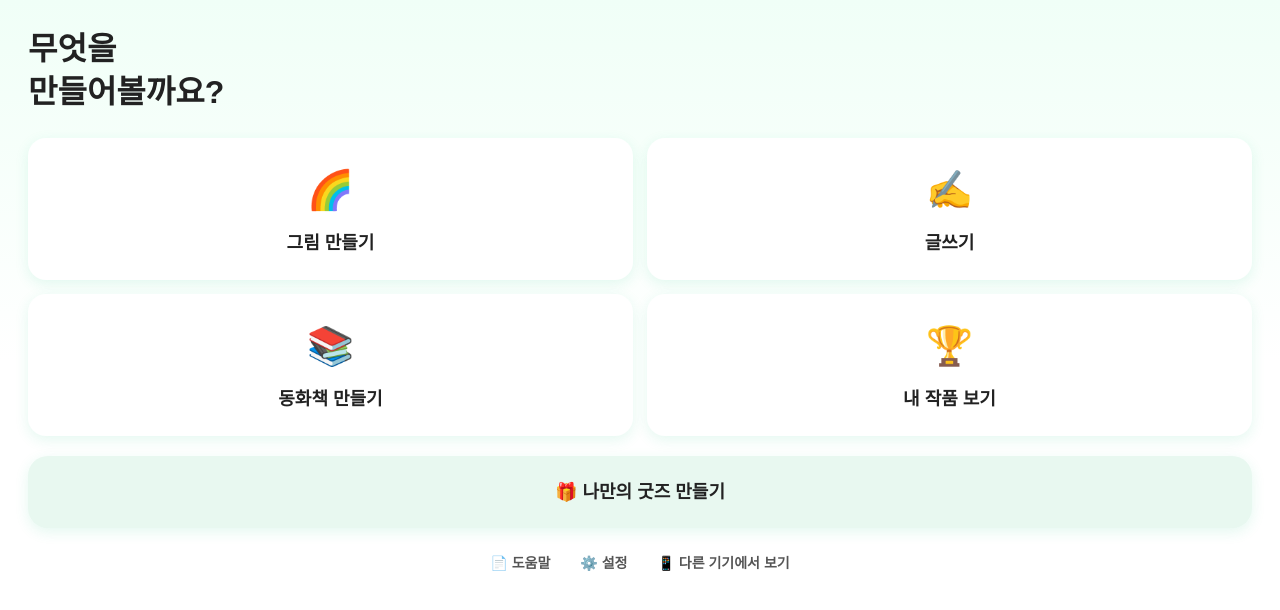
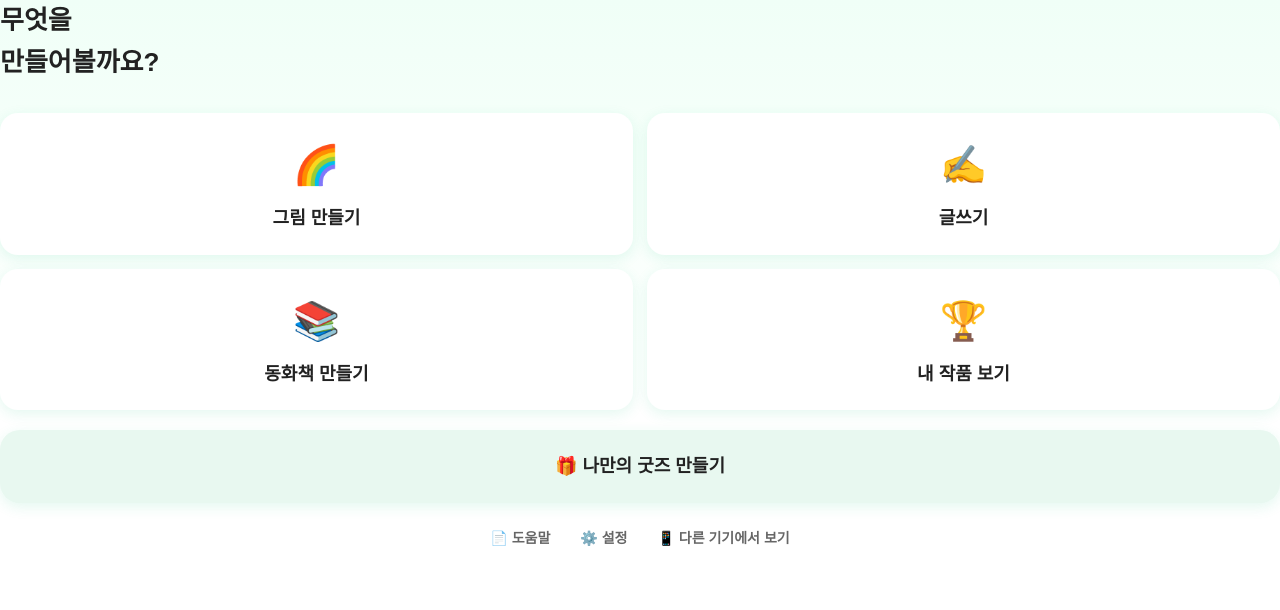
Before and after one commit to sunsudun25-cloud/hidi-story-maker, a React (Vite) app: page /home-new in a window 1280 px wide. Shown: the top 610 px of the page. Built offline with nearby package versions, Linux system fonts and the light colour scheme.

Commit message:
Refactor HomeNew with page-container and simplified CSS

```diff
--- a/src/pages/HomeNew.css
+++ b/src/pages/HomeNew.css
@@ -1,17 +1,7 @@
-.home-wrap {
-  padding: 28px;
+/* 페이지 배경 그라데이션 */
+.page-container {
+  background: linear-gradient(180deg, #f0fff7 0%, #ffffff 50%);
   min-height: 100vh;
-  background: linear-gradient(180deg, #f0fff7 0%, #ffffff 45%);
-  font-family: 'Pretendard', sans-serif;
-}
-
-.welcome-box h1 {
-  font-size: 32px;
-  font-weight: 700;
-  line-height: 1.35;
-  margin-bottom: 24px;
-  text-align: left;
-  color: #222;
 }
 
 /* 2x2 메뉴 그리드 */
@@ -29,7 +19,7 @@
   box-shadow: 0 4px 14px rgba(33, 200, 132, 0.12);
   text-align: center;
   cursor: pointer;
-  transition: 0.2s;
+  transition: transform 0.2s;
 }
 
 .menu-tile:hover {
@@ -45,11 +35,11 @@
 .menu-tile .label {
   font-size: 18px;
   font-weight: 600;
-  color: #222;
+  color: var(--text);
   display: block;
 }
 
-/* 하단 큰 카드 */
+/* 하단 큰 타일 */
 .big-tile {
   background: #e8f8f0;
   border-radius: 20px;
@@ -60,7 +50,7 @@
   text-align: center;
   box-shadow: 0 4px 14px rgba(33, 200, 132, 0.12);
   cursor: pointer;
-  transition: 0.2s;
+  transition: transform 0.2s;
 }
 
 .big-tile:hover {
@@ -80,12 +70,12 @@
   background: none;
   border: none;
   font-size: 14px;
-  color: #555;
+  color: var(--text-light);
   padding: 6px 8px;
   cursor: pointer;
   transition: color 0.2s;
 }
 
 .footer-menu button:hover {
-  color: #222;
+  color: var(--text);
 }
--- a/src/pages/HomeNew.tsx
+++ b/src/pages/HomeNew.tsx
@@ -5,11 +5,10 @@ export default function HomeNew() {
   const navigate = useNavigate();
 
   return (
-    <div className="home-wrap">
-      {/* 상단 환영 영역 */}
-      <div className="welcome-box">
-        <h1>무엇을<br />만들어볼까요?</h1>
-      </div>
+    <div className="page-container">
+      <h1 className="page-title" style={{ textAlign: 'left', marginBottom: '30px' }}>
+        무엇을<br />만들어볼까요?
+      </h1>
 
       {/* 메뉴 2x2 그리드 */}
       <div className="grid-menu">
```
